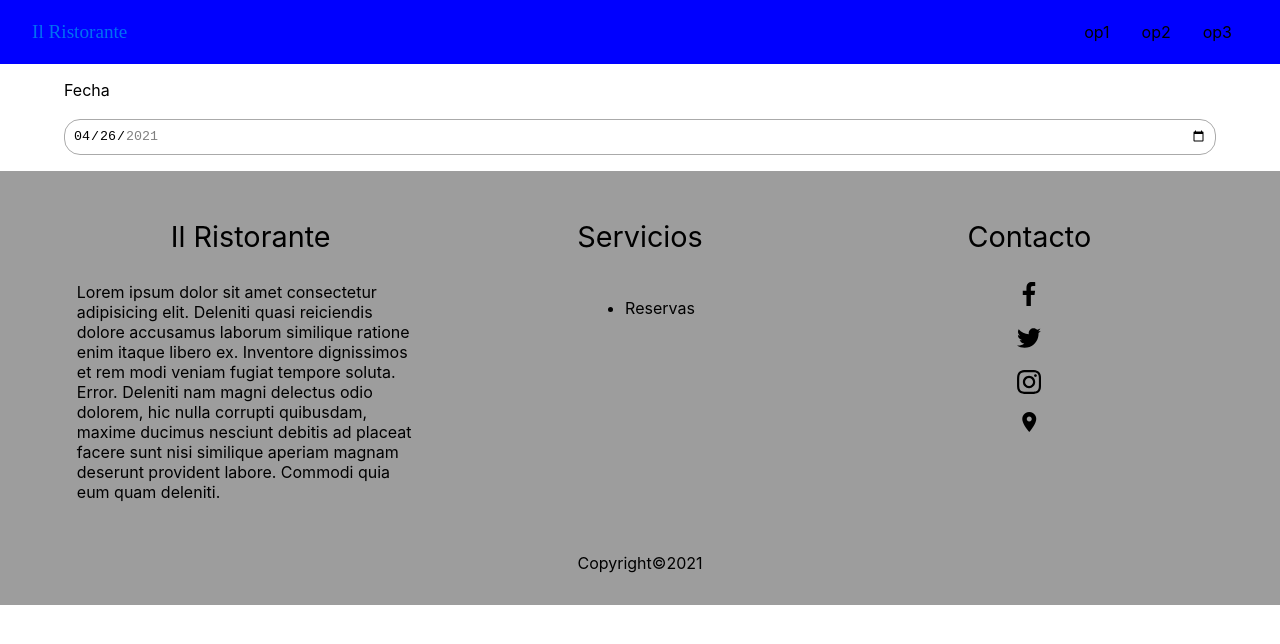
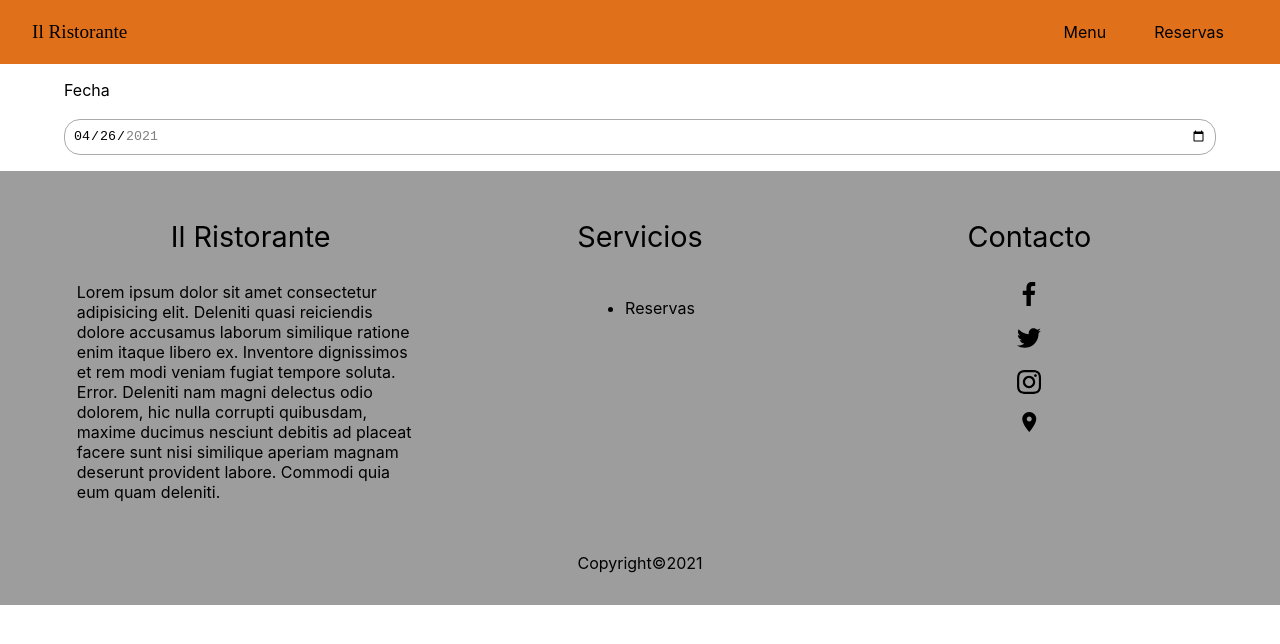
Before and after one commit to desteban/restaurante, a Next.js app: page /reservas in a window 1280 px wide. Shown: the top 644 px of the page. Built offline with nearby package versions, Linux system fonts and the light colour scheme.

Commit message:
color del nav

```diff
--- a/components/footer.jsx
+++ b/components/footer.jsx
@@ -39,7 +39,7 @@ export default function footer() {
 								version="1.1"
 								xmlns="http://www.w3.org/2000/svg"
 								preserveAspectRatio="xMidYMid"
-								class=""
+								className=""
 							>
 								<g>
 									<path
@@ -59,7 +59,7 @@ export default function footer() {
 							version="1.1"
 							xmlns="http://www.w3.org/2000/svg"
 							preserveAspectRatio="xMidYMid"
-							class=""
+							className=""
 						>
 							<g>
 								<path
@@ -74,7 +74,7 @@ export default function footer() {
 
 					<Link href="/contacto">
 						<a>
-							<span class="material-icons black">room</span>
+							<span className="material-icons black">room</span>
 						</a>
 					</Link>
 				</div>
--- a/components/menu.jsx
+++ b/components/menu.jsx
@@ -12,18 +12,20 @@ export default function menu() {
 			</div>
 
 			<div className="nav-opciones">
-				<Link href="/">
-					<a className="item-nav">op1</a>
-				</Link>
-				<Link href="/">
-					<a className="item-nav">op2</a>
-				</Link>
-				<Link href="/">
-					<a className="item-nav">op3</a>
-				</Link>
+				<div className="item-nav">
+					<Link href="/">
+						<a>Menu</a>
+					</Link>
+				</div>
+
+				<div className="item-nav dividir">
+					<Link href="/reservas">
+						<a>Reservas</a>
+					</Link>
+				</div>
 			</div>
 
-			<span class="material-icons burger">menu</span>
+			<span className="material-icons burger">menu</span>
 		</nav>
 	);
 }
--- a/styles/nav.scss
+++ b/styles/nav.scss
@@ -1,5 +1,6 @@
 .nav {
-	background: red;
+	background-color: #e1701a;
+	// background-color: white;
 	display: flex;
 	position: relative;
 	justify-content: center;
@@ -9,6 +10,7 @@
 	.logo {
 		font-size: 1.2rem;
 		font-family: 'Rock Salt', cursive;
+		color: black;
 	}
 
 	.burger {
@@ -27,7 +29,6 @@
 
 @media screen and (min-width: 992px) {
 	.nav {
-		background-color: blue;
 		padding: 0px 2rem;
 		display: grid;
 		gap: 1rem;
@@ -47,12 +48,31 @@
 		grid-column: 2/-1;
 		display: flex;
 		justify-content: flex-end;
+		align-items: center;
 		color: black;
+		height: 64px;
 
 		.item-nav {
 			margin: 0px 1rem;
 			color: black;
 			transition: all 0.4s;
+			height: 64px;
+			padding: 0.5rem;
+			display: flex;
+			justify-content: center;
+			align-items: center;
+
+			& a {
+				color: black;
+			}
+
+			&.dividir {
+				margin-left: white solid 1px;
+			}
+
+			&:hover {
+				background-color: #e48237;
+			}
 		}
 	}
 }
@@ -62,49 +82,3 @@
 	width: 100%;
 	top: 0;
 }
-
-// .nav {
-// 	background-color: red;
-// 	height: 64px;
-// 	position: relative;
-// 	display: flex;
-// 	align-items: center;
-// 	justify-content: center;
-
-// 	.burger {
-// 		position: absolute;
-// 		cursor: pointer;
-// 		right: 0;
-// 		margin: 0px 1rem;
-// 	}
-
-// 	.logo {
-// 		font-size: 1.2rem;
-// 		font-family: 'Rock Salt', cursive;
-// 	}
-
-// 	.ul {
-// 		display: flex;
-// 	}
-
-// 	.nav-opciones {
-// 	}
-// }
-
-// @media screen and (min-width: 992px) {
-// 	.nav {
-// 		justify-content: space-between;
-// 		background: blue;
-// 		padding: 0px 2rem;
-// 	}
-
-// 	.burger {
-// 		display: none;
-// 	}
-// }
-
-// @media screen and (max-width: 991px) {
-// 	.nav-opciones {
-// 		display: none;
-// 	}
-// }
```
Also changed, not shown: pages/plato/[idPlato].jsx (+2 -20 lines).
